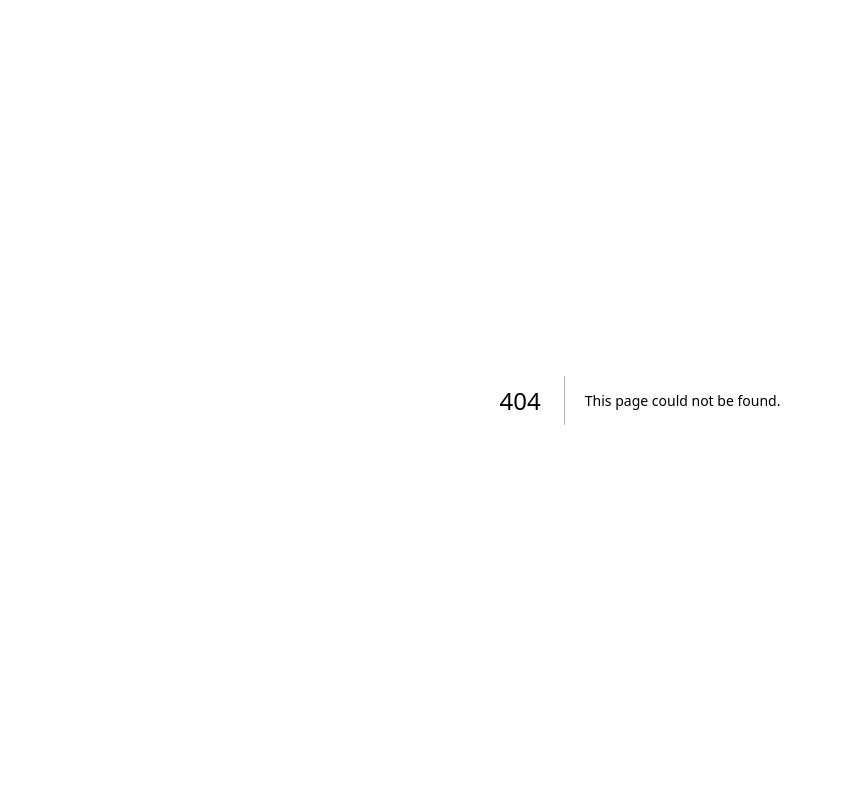
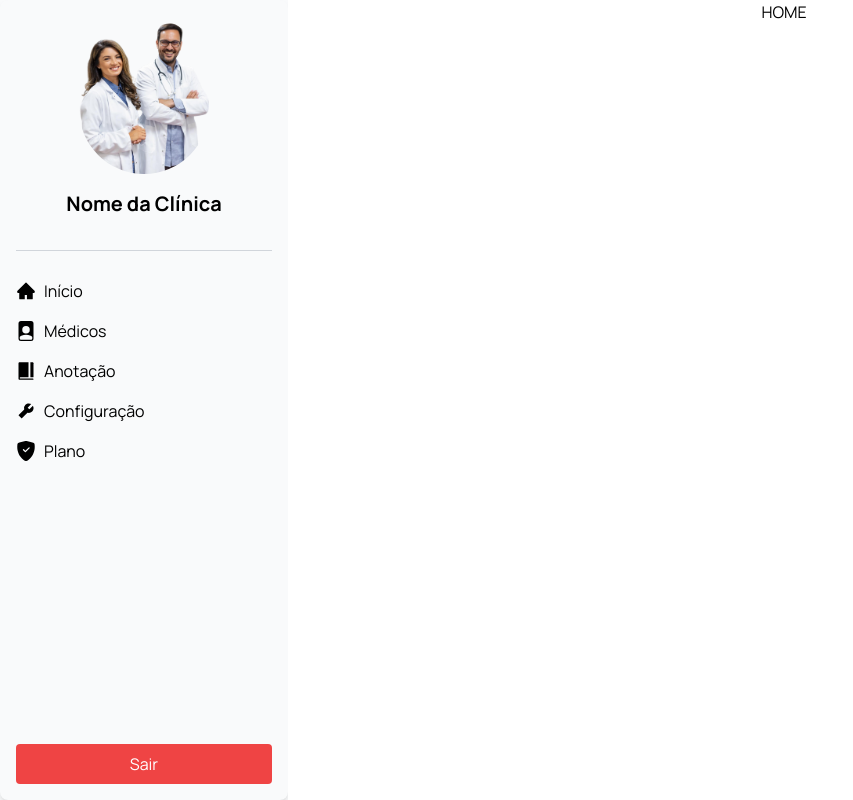
Before and after one commit to Matheussandi/mais-sua-vida, a Next.js app in the folder web/: page /clinic in a window 1280 px wide. Before the commit this address had no page. Shown: the whole page, without its empty margins (0-853 px from the left). Built offline with nearby package versions, Linux system fonts and the light colour scheme.

Commit message:
:construction: Página da clínica

```diff
--- a/web/package.json
+++ b/web/package.json
@@ -13,6 +13,7 @@
     "@types/react": "18.2.14",
     "@types/react-dom": "18.2.6",
     "autoprefixer": "10.4.14",
+    "axios": "^1.4.0",
     "eslint": "8.43.0",
     "eslint-config-next": "13.4.7",
     "next": "13.4.7",
--- /dev/null
+++ b/web/src/app/clinic/doctors/page.tsx
@@ -0,0 +1,118 @@
+import Image from "next/image";
+import { FiSearch, FiFilter, FiPlus } from "react-icons/fi";
+
+import FotoMedico from "../../../assets/doctor1.png";
+
+interface Doctor {
+  id: number;
+  name: string;
+  specialization: string;
+  image: string;
+}
+
+export default function Doctors() {
+  const doctors: Doctor[] = [
+    {
+      id: 1,
+      name: "Dr. John Doe",
+      specialization: "Cardiologista",
+      image: { FotoMedico },
+    },
+    {
+      id: 2,
+      name: "Dra. Jane Smith",
+      specialization: "Dermatologista",
+      image: { FotoMedico },
+    },
+    {
+      id: 3,
+      name: "Dra. Jane Smith",
+      specialization: "Dermatologista",
+      image: { FotoMedico },
+    },
+    {
+      id: 4,
+      name: "Dra. Jane Smith",
+      specialization: "Dermatologista",
+      image: { FotoMedico },
+    },
+    {
+      id: 5,
+      name: "Dra. Jane Smith",
+      specialization: "Dermatologista",
+      image: { FotoMedico },
+    },
+    {
+      id: 6,
+      name: "Dra. Jane Smith",
+      specialization: "Dermatologista",
+      image: { FotoMedico },
+    },
+    {
+      id: 7,
+      name: "Dra. Jane Smith",
+      specialization: "Dermatologista",
+      image: { FotoMedico },
+    },
+    {
+      id: 8,
+      name: "Dra. Jane Smith",
+      specialization: "Dermatologista",
+      image: { FotoMedico },
+    },
+    // Adicione mais médicos conforme necessário
+  ];
+
+  return (
+    <div className="flex-grow p-10">
+      <div className="bg-gray-50 p-7">
+        <div className="flex items-center justify-between mb-4">
+          <div className="relative w-1/2">
+            <input
+              type="text"
+              placeholder="Buscar médico"
+              className="border border-gray-300 rounded-lg p-2 pr-8 w-full"
+            />
+            <div className="absolute inset-y-0 right-0 flex items-center pr-3 pointer-events-none">
+              <FiSearch color="#0079FF" size={20} />
+            </div>
+          </div>
+          <div className="flex items-center">
+            <FiFilter className="mr-2" color="#0079FF" size={20} />
+            <FiPlus className="mr-2" color="#0079FF" size={20} />
+          </div>
+        </div>
+
+        {/* Listagem de médicos */}
+        <div className="border-t border-gray-300 mt-7">
+          <div className="flex flex-wrap -mx-2 mt-7">
+            {doctors.map((doctor) => (
+              <div
+                key={doctor.id}
+                className="w-1/2 md:w-1/3 lg:w-1/4 xl:w-1/6 px-2 mb-4"
+              >
+                <div className="border border-gray-300 rounded-lg h-150 w-200 flex flex-col items-center">
+                  <div className="w-full h-32 rounded-lg bg-blue-300 flex items-center justify-center">
+                    <Image
+                      src={doctor.image}
+                      alt={doctor.name}
+                      className="w-10 h-10 rounded-full"
+                    />
+                  </div>
+                  <div className="p-4">
+                    <h3 className="text-base font-bold mb-2 text-center">
+                      {doctor.name}
+                    </h3>
+                    <p className="text-sm text-gray-500 text-center">
+                      {doctor.specialization}
+                    </p>
+                  </div>
+                </div>
+              </div>
+            ))}
+          </div>
+        </div>
+      </div>
+    </div>
+  );
+}
--- /dev/null
+++ b/web/src/app/clinic/layout.tsx
@@ -0,0 +1,81 @@
+import Image from "next/image";
+import { ReactNode } from "react";
+
+import DoisMedicos from "../../assets/twodoctors.png";
+
+import { IoIosJournal } from "react-icons/io";
+import { AiFillHome, AiFillTool } from "react-icons/ai";
+import { BsFillFilePersonFill, BsShieldFillCheck } from "react-icons/bs";
+import Link from "next/link";
+
+interface AuthLayoutProps {
+  children: ReactNode;
+}
+
+export default function AuthLayout({ children }: AuthLayoutProps) {
+  return (
+    <div className="bg-gray-50 h-screen flex">
+      <div className="w-72 bg-gray-50 flex flex-col rounded-lg shadow-md">
+        <div className="p-4">
+          <Image
+            src={DoisMedicos}
+            width={130}
+            height={130}
+            alt="Clinic"
+            className="w-130 h-130 rounded-full mx-auto mb-4"
+          />
+          <h1 className="text-xl font-bold mb-8 text-center">
+            Nome da Clínica
+          </h1>
+          <nav className="border-t border-gray-300">
+            <ul className="list-none mt-5">
+              <Link
+                href="/clinic"
+                className="flex items-center py-2 hover:text-blue-500"
+              >
+                <AiFillHome className="mr-2" size={20} />
+                <span>Início</span>
+              </Link>
+              <Link
+                href="/clinic/doctors"
+                className="flex items-center py-2 hover:text-blue-500"
+              >
+                <BsFillFilePersonFill className="mr-2" size={20} />
+                <span>Médicos</span>
+              </Link>
+              <Link
+                href="/clinic/annotation"
+                className="flex items-center py-2 hover:text-blue-500"
+              >
+                <IoIosJournal className="mr-2" size={20} />
+                <span>Anotação</span>
+              </Link>
+              <Link
+                href="/clinic/settings"
+                className="flex items-center py-2 hover:text-blue-500"
+              >
+                <AiFillTool className="mr-2" size={20} />
+                <span>Configuração</span>
+              </Link>
+              <Link
+                href="/clinic/plan"
+                className="flex items-center py-2 hover:text-blue-500"
+              >
+                <BsShieldFillCheck className="mr-2" size={20} />
+                <span>Plano</span>
+              </Link>
+            </ul>
+          </nav>
+        </div>
+        <div className="mt-auto p-4">
+          <Link href="/login/clinic">
+            <button className="bg-red-500 text-white py-2 px-4 rounded w-full">
+              Sair
+            </button>
+          </Link>
+        </div>
+      </div>
+      <div className="flex-grow bg-white">{children}</div>
+    </div>
+  );
+}
--- /dev/null
+++ b/web/src/app/clinic/page.tsx
@@ -0,0 +1,7 @@
+export default function Clinic() {
+  return (
+    <div className="text-center">
+      HOME
+    </div>
+  );
+}
--- a/web/src/app/login/clinic/page.tsx
+++ b/web/src/app/login/clinic/page.tsx
@@ -1,35 +1,38 @@
-"use client"
+"use client";
 
 import { useState } from "react";
-import axios from "axios";
+import { api } from "@/lib/api";
+import { useRouter } from "next/navigation";
 
 interface IClinic {
-  email: string;
-  // Adicione outros campos necessários do objeto médico
+  id: string;
+  // Adicione outros campos necessários do objeto clínica
 }
 
 export default function LoginClinic() {
-  const [email, setEmail] = useState("");
+  const [id, setId] = useState("");
   const [error, setError] = useState("");
+
+  const router = useRouter();
 
   const handleLogin = async () => {
     try {
-      const response = await axios.get<IClinic[]>(
-        "http://localhost:3333/clinica"
-      );
+      const response = await api.get<IClinic[]>("/clinica");
 
-      const clinics = response.data; // Array de médicos retornados pela API
+      const clinics = response.data; // Array de clínicas retornados pela API
 
-      const clinicFound = clinics.find((clinic) => clinic.email === email);
+      const clinicFound = clinics.find((clinic) => clinic.id === id);
 
       if (clinicFound) {
         // Autenticação bem-sucedida, redirecione para a página desejada
         console.log("Autenticação bem-sucedida");
         // Redirecione para a página desejada usando o router do Next.js
+
         // Exemplo: router.push("/dashboard");
+        router.push("/clinic");
       } else {
         // Autenticação falhou, exiba uma mensagem de erro
-        setError("Credenciais inválidas. Por favor, verifique seu email.");
+        setError("Credenciais inválidas. Por favor, verifique seu ID.");
       }
     } catch (error) {
       // Lidar com erros de chamada à API
@@ -49,11 +52,11 @@ export default function LoginClinic() {
             className={`shadow appearance-none border rounded w-full py-2 px-3 text-gray-700 leading-tight focus:outline-none focus:shadow-outline ${
               error ? "border-red-500" : ""
             }`}
-            id="email"
-            type="email"
-            placeholder="Email"
-            value={email}
-            onChange={(e) => setEmail(e.target.value)}
+            id="id"
+            type="text"
+            placeholder="ID"
+            value={id}
+            onChange={(e) => setId(e.target.value)}
           />
           {error && <p className="text-red-500 text-xs mt-1">{error}</p>}
         </div>
--- a/web/src/app/login/doctor/page.tsx
+++ b/web/src/app/login/doctor/page.tsx
@@ -1,7 +1,8 @@
-"use client"
+"use client";
 
 import { useState } from "react";
 import axios from "axios";
+import { api } from "@/lib/api";
 
 interface IDoctor {
   email: string;
@@ -14,9 +15,7 @@ export default function LoginDoctor() {
 
   const handleLogin = async () => {
     try {
-      const response = await axios.get<IDoctor[]>(
-        "http://localhost:3333/medico"
-      );
+      const response = await api.get<IDoctor[]>("/medico");
 
       const doctors = response.data; // Array de médicos retornados pela API
 
```
Also changed, not shown: web/src/assets/doctor1.png (added), web/src/lib/api.ts (line endings or trailing spaces), 1 other file (tests, documents, lock files or other folders).
